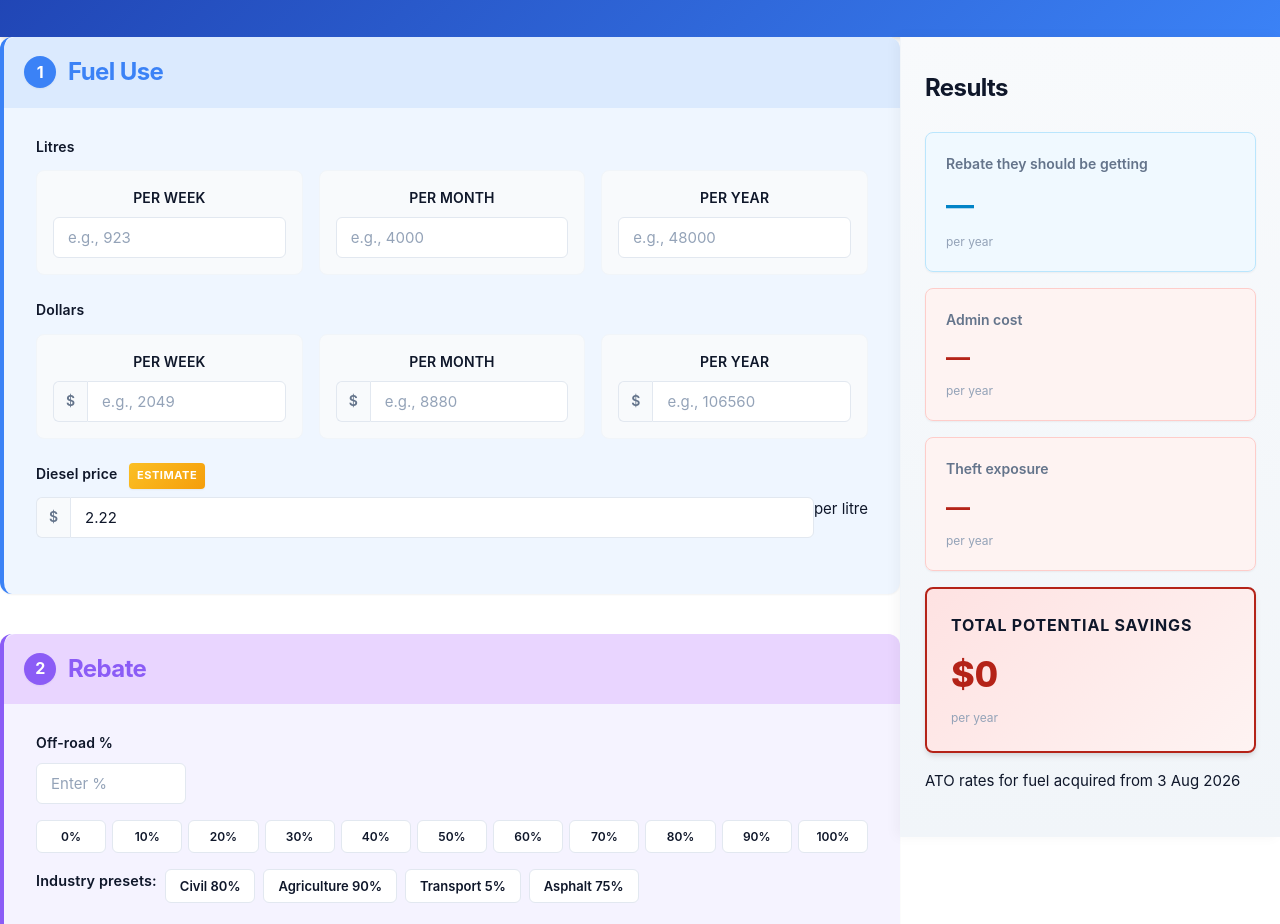
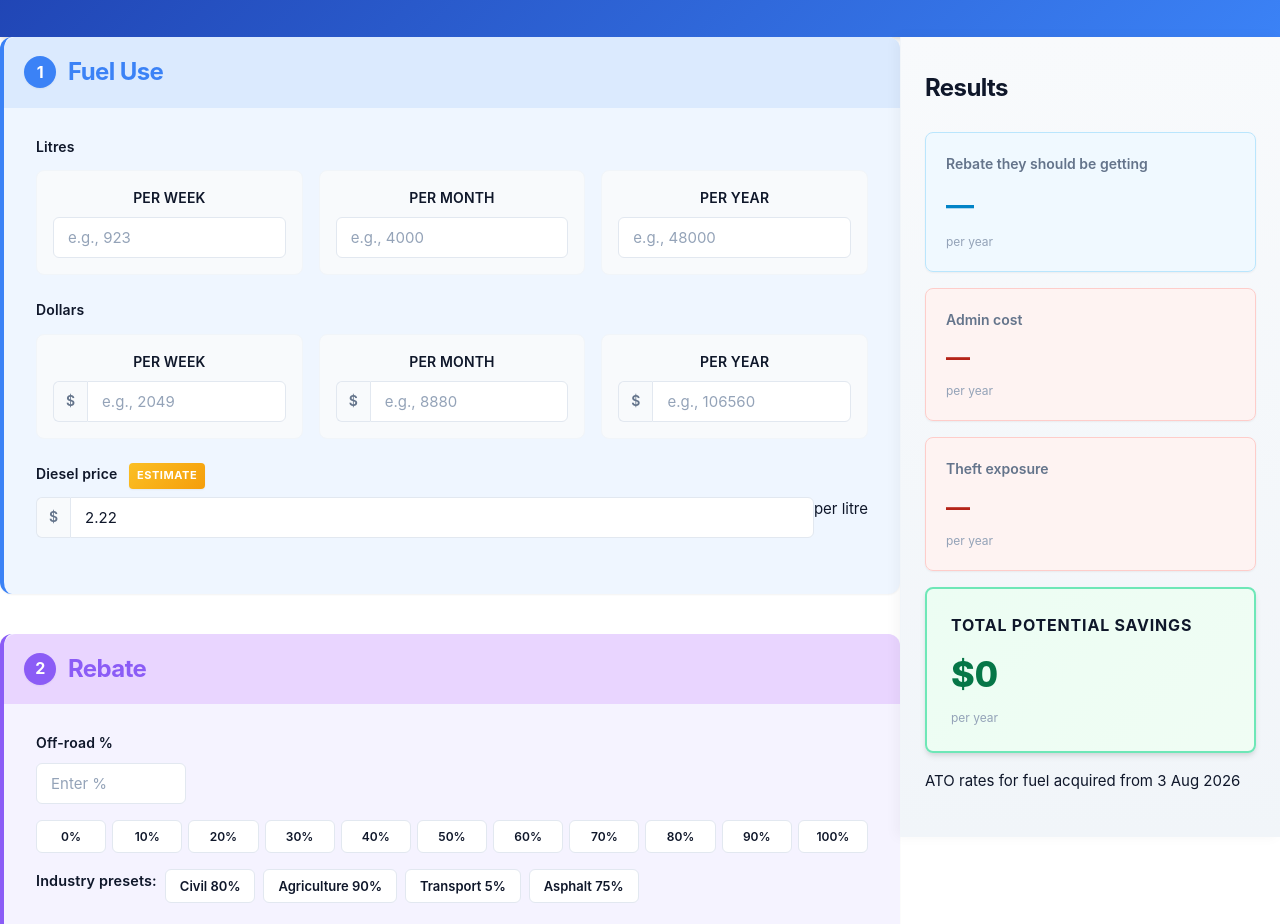
Before and after one commit to Mitch-Mitchelstalk/fuel-numbers, a website with bundled scripts: page index.html in a window 1280 px wide. Shown: the part 134-1058 px from the top of the page. Built offline with nearby package versions, Linux system fonts and the light colour scheme.

Commit message:
Change total savings card to green (v1.2.5)
Design update:
- Total potential savings card now displays in confident green
  instead of red to represent positive outcome (savings opportunity)

Colors:
- Text: #067647 (confident readable green)
- Background: #ECFDF3 (light green tint) with gradient to #F0FDF4
- Border: #6EE7B7 (green border)

Individual money-missing lines (rebate missed, admin cost, log-book
cost, theft risk) remain in soft red (#B42318) as they represent
costs and losses.

Total savings card remains the most prominent result with larger
padding and stronger shadow.

Screenshots:
- green-savings-top-1440x900.png (showing green total savings card)
- green-savings-sections34-1440x900.png (sections 3-4)

Co-authored-by: Mitch <Mitch-Mitchelstalk@users.noreply.github.com>

```diff
--- a/css/styles.css
+++ b/css/styles.css
@@ -21,6 +21,9 @@
   --money-missing-color: #B42318; /* Muted crimson for costs */
   --money-missing-bg: #FEF3F2; /* Light rose tint */
   --money-missing-border: #FECDCA;
+  --savings-color: #067647; /* Confident green for total savings */
+  --savings-bg: #ECFDF3; /* Light green tint */
+  --savings-border: #6EE7B7; /* Green border */
   --neutral-color: #0F172A;
   --info-color: #0284C7;
   --info-bg: #F0F9FF;
@@ -584,10 +587,10 @@ header p {
   color: var(--money-missing-color);
 }
 
-/* Total savings - most prominent */
+/* Total savings - most prominent (green) */
 .result-item.total {
-  background: linear-gradient(135deg, #FEE2E2 0%, #FEF3F2 100%);
-  border: 2px solid var(--money-missing-color);
+  background: linear-gradient(135deg, var(--savings-bg) 0%, #F0FDF4 100%);
+  border: 2px solid var(--savings-border);
   box-shadow: var(--shadow-md);
   padding: 1.5rem;
 }
@@ -602,7 +605,7 @@ header p {
 
 .result-item.total .result-value {
   font-size: 2.25rem;
-  color: var(--money-missing-color);
+  color: var(--savings-color);
   font-weight: 800;
 }
 
```
Also changed, not shown: CHANGELOG.md, green-savings-sections34-1440x900.png (added), green-savings-top-1440x900.png (added).
